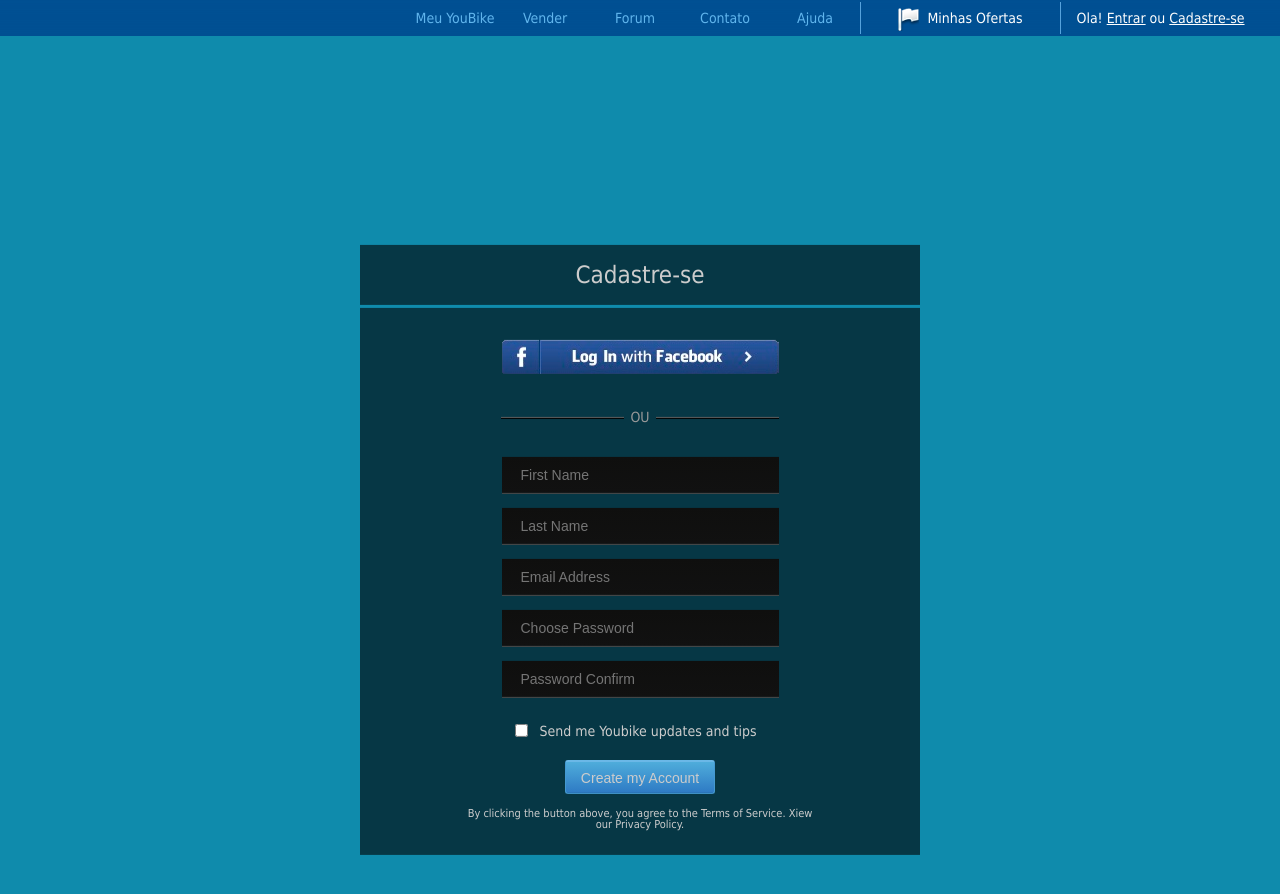
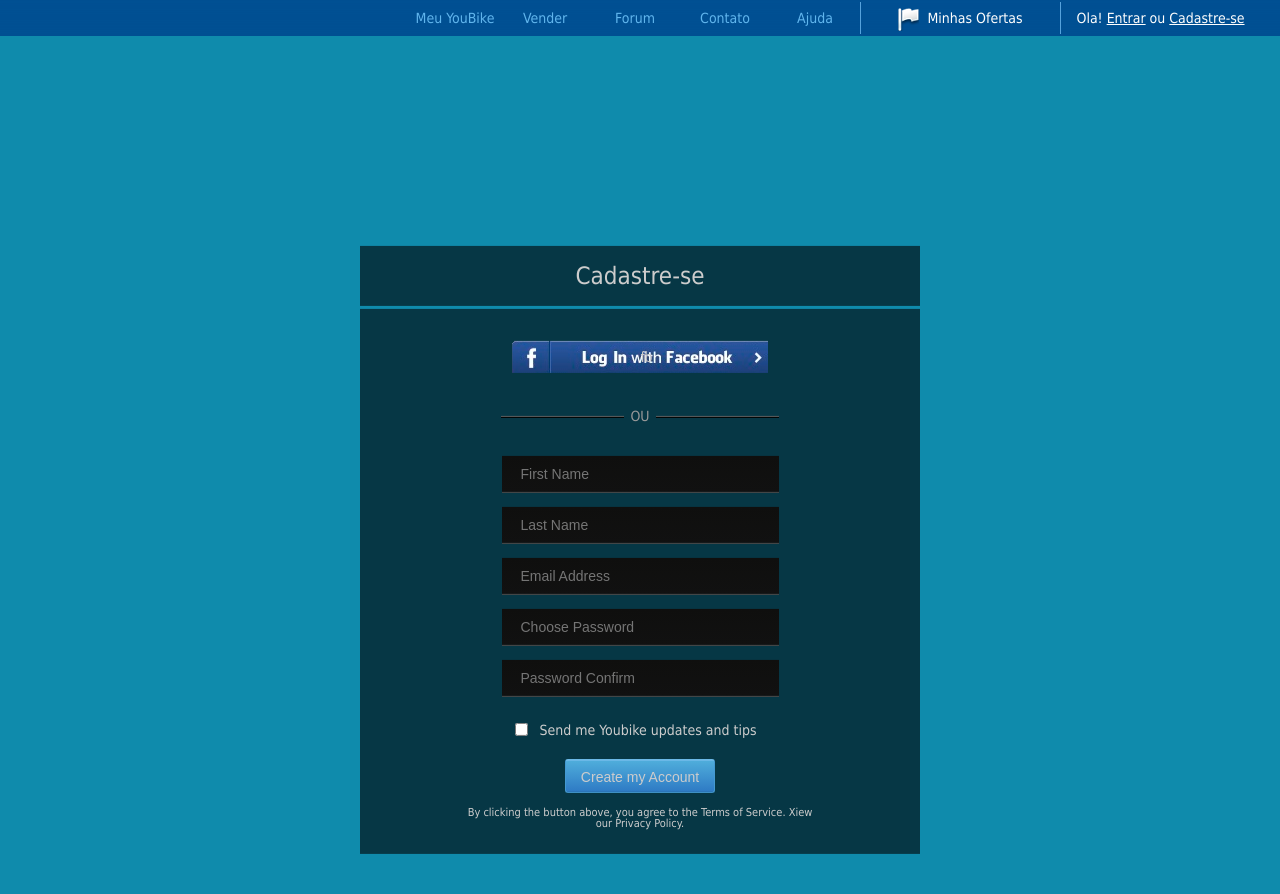
Before and after one commit to kosty2979/goit, a plain HTML site: page markup/home work 5#2/home work 5#2.html in a window 1280 px wide. Drawn offline with Linux system fonts and the light colour scheme; files whose address does not match are found by name.

Commit message:
homework5

```diff
--- a/markup/home work 5#2/home work 5#2.html
+++ b/markup/home work 5#2/home work 5#2.html
@@ -31,7 +31,7 @@
 			</div>
 			<div class="form">
 				<form action="#">
-					<input class="fb-bott" type="botton" name="fb-bott" >
+					<input class="fb-bott" type="button" name="fb-bott" value="fb" >
 					<div class="ou-line">
 						<div class="line"></div>
 						<span>OU</span>
```
